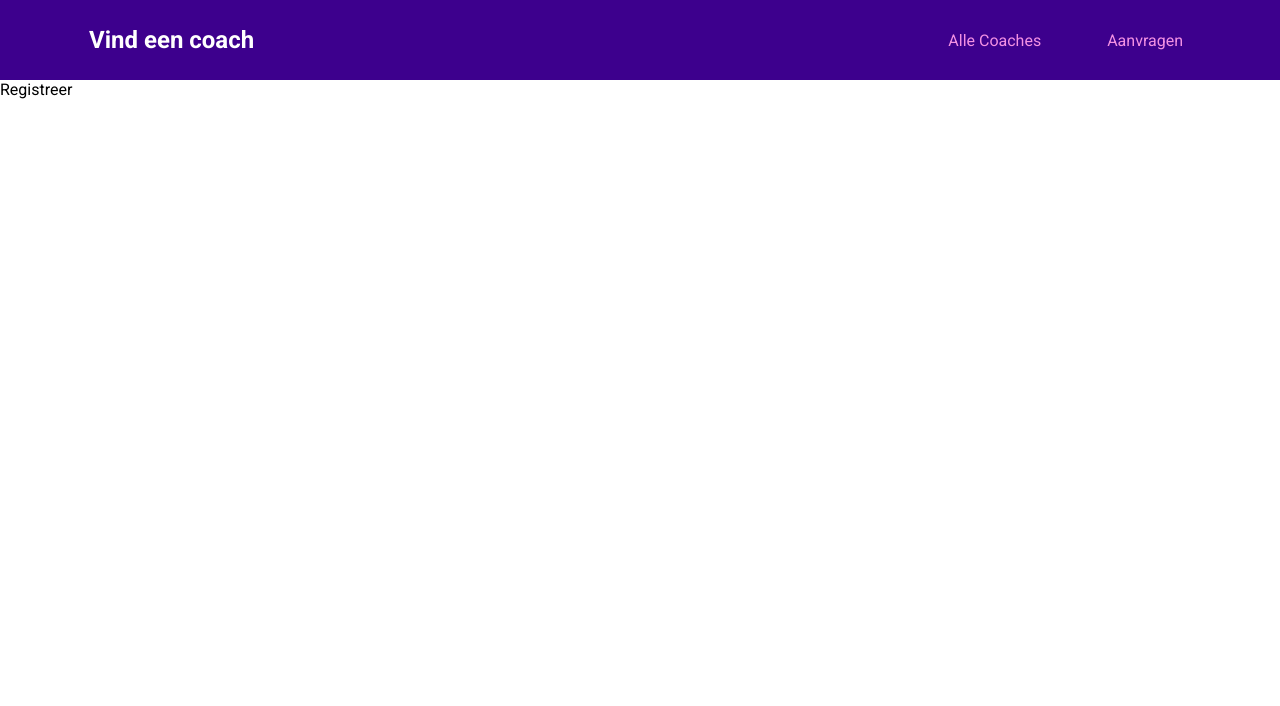
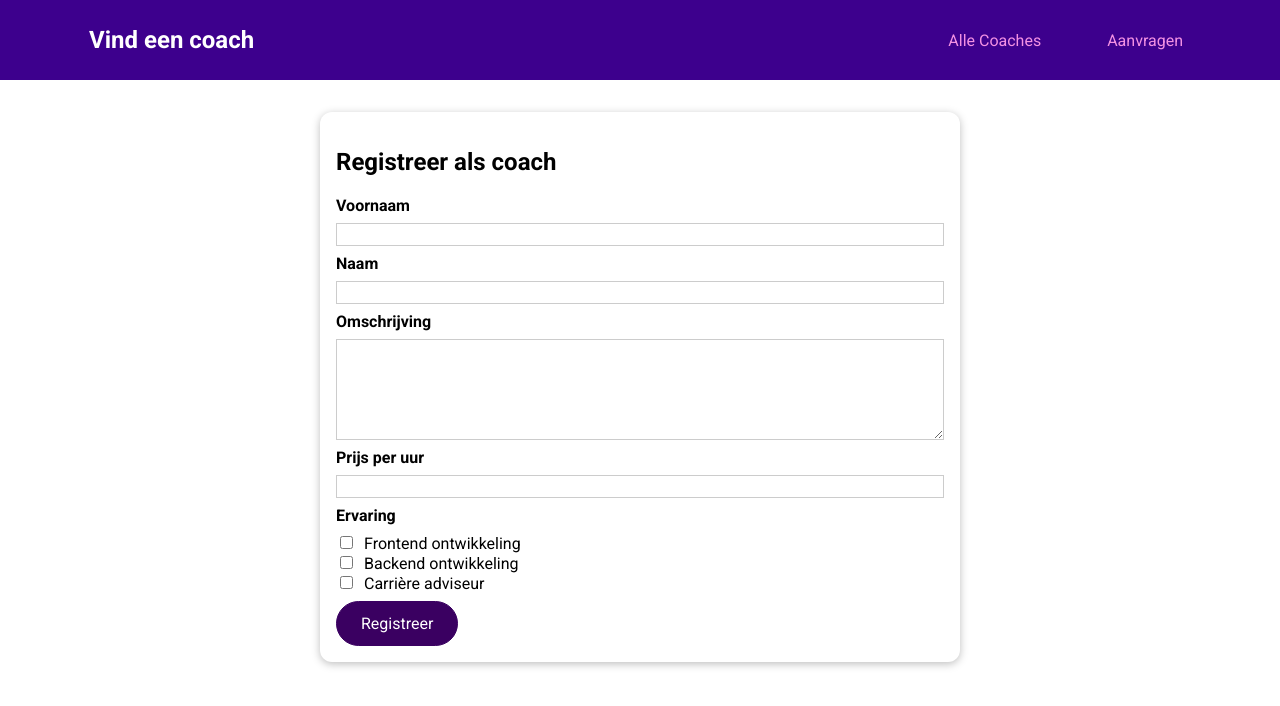
Before and after one commit to PjMondelaers/find-a-coach, a Vue app: page /register in a window 1280 px wide. Shown: the top 706 px of the page. Built offline with nearby package versions, Linux system fonts and the light colour scheme.

Commit message:
feat: implement Coach registration form and state management

```diff
--- /dev/null
+++ b/src/components/coaches/CoachForm.vue
@@ -0,0 +1,157 @@
+<template>
+  <form @submit.prevent="submitForm">
+    <div class="form-control">
+      <label for="firstName">Voornaam</label>
+      <input
+        type="text"
+        name="firstName"
+        id="firstName"
+        v-model.trim="firstName"
+      />
+    </div>
+    <div class="form-control">
+      <label for="lastName">Naam</label>
+      <input
+        type="text"
+        name="lastName"
+        id="lastName"
+        v-model.trim="lastName"
+      />
+    </div>
+    <div class="form-control">
+      <label for="description">Omschrijving</label>
+      <textarea id="description" rows="5" v-model.trim="description"></textarea>
+    </div>
+    <div class="form-control">
+      <label for="hourlyRate">Prijs per uur</label>
+      <input
+        type="number"
+        name="hourlyRate"
+        id="hourlyRate"
+        v-model.number="rate"
+      />
+    </div>
+
+    <div class="form-control">
+      <h3>Ervaring</h3>
+      <div>
+        <input
+          type="checkbox"
+          name="frontend"
+          value="fontend"
+          id="frontend"
+          v-model="areas"
+        />
+        <label for="frontend">Frontend ontwikkeling</label>
+      </div>
+      <div>
+        <input
+          type="checkbox"
+          name="backend"
+          value="backend"
+          id="backend"
+          v-model="areas"
+        />
+        <label for="backend">Backend ontwikkeling</label>
+      </div>
+      <div>
+        <input
+          type="checkbox"
+          name="carrière"
+          value="carrière"
+          id="carrière"
+          v-model="areas"
+        />
+        <label for="carrière">Carrière adviseur</label>
+      </div>
+    </div>
+    <base-button>Registreer</base-button>
+  </form>
+</template>
+
+<script>
+export default {
+  emits: ["save-data"],
+
+  data() {
+    return {
+      firstName: "",
+      lastName: "",
+      description: "",
+      rate: "",
+      areas: [],
+    };
+  },
+
+  methods: {
+    submitForm() {
+      const formData = {
+        first: this.firstName,
+        last: this.lastName,
+        desc: this.description,
+        rate: this.rate,
+        areas: this.areas,
+      };
+
+      this.$emit("save-data", formData);
+    },
+  },
+};
+</script>
+
+<style scoped>
+.form-control {
+  margin: 0.5rem 0;
+}
+
+label {
+  font-weight: bold;
+  display: block;
+  margin-bottom: 0.5rem;
+}
+
+input[type="checkbox"] + label {
+  font-weight: normal;
+  display: inline;
+  margin: 0 0 0 0.5rem;
+}
+
+input,
+textarea {
+  display: block;
+  width: 100%;
+  border: 1px solid #ccc;
+  font: inherit;
+}
+
+input:focus,
+textarea:focus {
+  background-color: #f0e6fd;
+  outline: none;
+  border-color: #3d008d;
+}
+
+input[type="checkbox"] {
+  display: inline;
+  width: auto;
+  border: none;
+}
+
+input[type="checkbox"]:focus {
+  outline: #3d008d solid 1px;
+}
+
+h3 {
+  margin: 0.5rem 0;
+  font-size: 1rem;
+}
+
+.invalid label {
+  color: red;
+}
+
+.invalid input,
+.invalid textarea {
+  border: 1px solid red;
+}
+</style>
--- a/src/pages/coaches/CoachRegistration.vue
+++ b/src/pages/coaches/CoachRegistration.vue
@@ -1,9 +1,25 @@
 <template>
-  <div>Registreer</div>
+  <section>
+    <base-card>
+      <h2>Registreer als coach</h2>
+      <coach-form @save-data="saveData"></coach-form>
+    </base-card>
+  </section>
 </template>
 
 <script>
-export default {};
+import CoachForm from "@/components/coaches/CoachForm.vue";
+
+export default {
+  components: {
+    CoachForm,
+  },
+
+  methods: {
+    saveData(data) {
+      this.$store.dispatch("coaches/registerCoach", data);
+      this.$router.replace("/coaches");
+    },
+  },
+};
 </script>
-
-<style></style>
--- a/src/pages/coaches/CoachesList.vue
+++ b/src/pages/coaches/CoachesList.vue
@@ -7,7 +7,9 @@
     <base-card>
       <div class="controls">
         <base-button mode="outline">Vernieuwen</base-button>
-        <base-button to="/register" link>Registreer als Coach</base-button>
+        <base-button v-if="!isCoach" to="/register" link
+          >Registreer als Coach</base-button
+        >
       </div>
       <ul v-if="hasCoaches">
         <coach-item
@@ -67,6 +69,9 @@
     hasCoaches() {
       return this.$store.getters["coaches/hasCoaches"];
     },
+    isCoach() {
+      return this.$store.getters["coaches/isCoach"];
+    },
   },
 
   methods: {
--- a/src/store/index.js
+++ b/src/store/index.js
@@ -4,6 +4,18 @@
 
 const store = createStore({
   modules: { coaches: coachesModule },
+
+  state() {
+    return {
+      userId: "c3",
+    };
+  },
+
+  getters: {
+    userId(state) {
+      return state.userId;
+    },
+  },
 });
 
 export default store;
--- a/src/store/modules/coaches/actions.js
+++ b/src/store/modules/coaches/actions.js
@@ -1 +1,14 @@
-export default {};
+export default {
+  registerCoach(context, data) {
+    const coachData = {
+      id: context.rootGetters.userId,
+      firstName: data.first,
+      lastName: data.last,
+      description: data.desc,
+      hourlyRate: data.rate,
+      areas: data.areas,
+    };
+
+    context.commit("registerCoach", coachData);
+  },
+};
--- a/src/store/modules/coaches/getters.js
+++ b/src/store/modules/coaches/getters.js
@@ -5,4 +5,9 @@
   hasCoaches(state) {
     return state.coaches && state.coaches.length > 0;
   },
+  isCoach(_state, getters, _rootState, rootGetters) {
+    const coaches = getters.coaches;
+    const userId = rootGetters.userId;
+    return coaches.some((coach) => coach.id === userId);
+  },
 };
--- a/src/store/modules/coaches/mutations.js
+++ b/src/store/modules/coaches/mutations.js
@@ -1 +1,5 @@
-export default {};
+export default {
+  registerCoach(state, payload) {
+    state.coaches.push(payload);
+  },
+};
```
